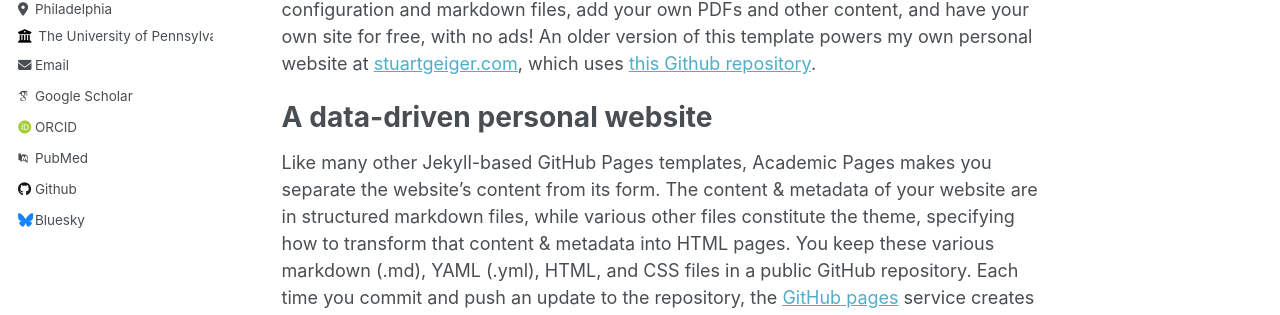
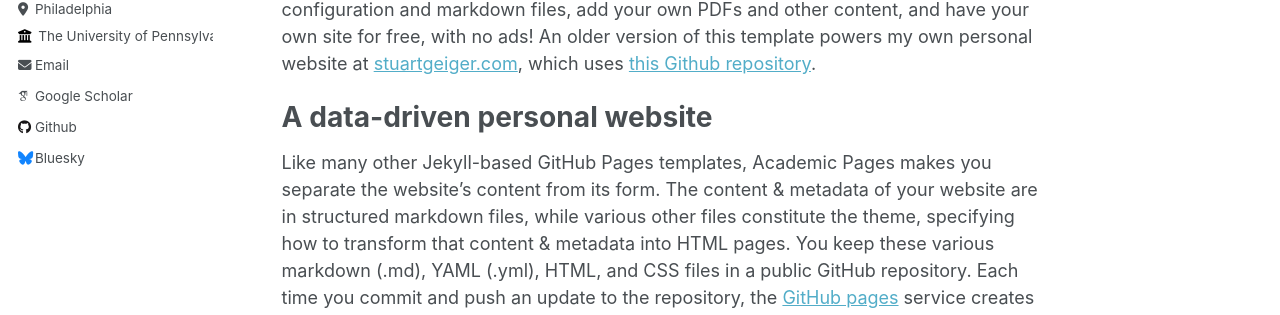
Before and after one commit to marctrussler/marctrussler.github.io, a Jekyll site: the page built from _pages/about.md, in a window 1280 px wide. Shown: the part 369-684 px from the top of the page. Built offline with Jekyll 4.4.1, drawn with Linux system fonts in a browser that asks for light colours; some web fonts are replaced.

Commit message:
Update _config.yml

```diff
--- a/_config.yml
+++ b/_config.yml
@@ -26,17 +26,17 @@ author:
   pronouns         : # example: "she/her"
   bio              : "Director of Data Sciences at Penn PORES"
   location         : "Philadelphia"
-  employer         : "The University of Pennsylvania // NBCNews"
+  employer         : "The University of Pennsylvania"
   uri              : # URL
   email            : "trussler@sas.upenn.edu"
 
   # Academic websites
   arxiv            : # URL - Update with the correct link to your profile
-  googlescholar    : "https://scholar.google.com/citations?user=PS_CX0AAAAAJ"
+  googlescholar    : "https://scholar.google.ca/citations?user=drDkXfYAAAAJ&hl=en"
   impactstory      : # URL
-  orcid            : "http://orcid.org/yourorcidurl"
+  #orcid            : "http://orcid.org/yourorcidurl"
   semantic         : # URL
-  pubmed           : "https://www.ncbi.nlm.nih.gov/pubmed/?term=john+snow"
+  #pubmed           : "https://www.ncbi.nlm.nih.gov/pubmed/?term=john+snow"
   researchgate     : # URL
 
   # Repositories and software development
```
